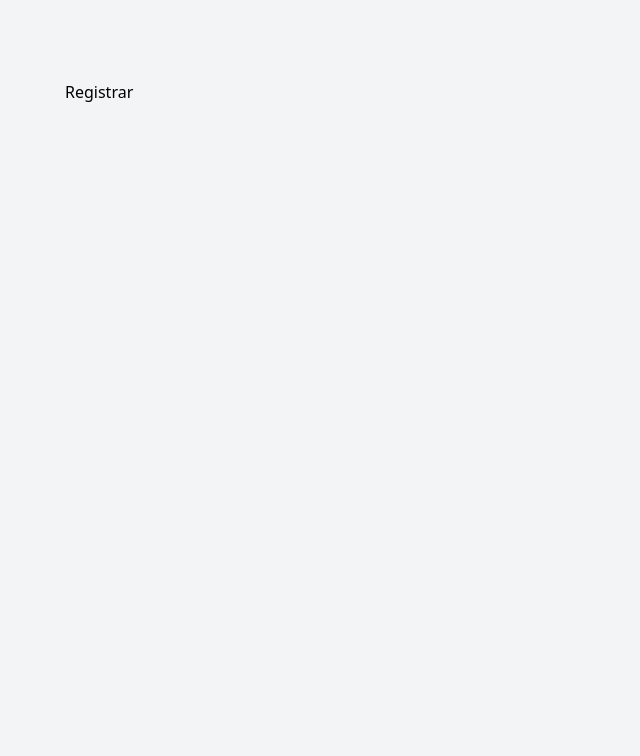
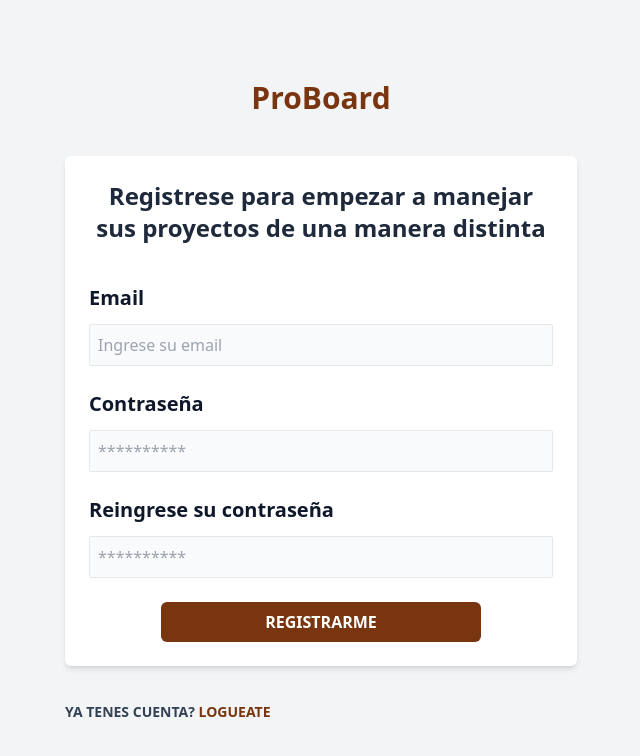
Before and after one commit to Enzo-cam/proboard, a React (Vite) app in the folder Frontend/: page /registrar in a window 1280 px wide. Shown: the top 756 px of the page, without its empty margins (319-959 px from the left). Built offline with nearby package versions, Linux system fonts and the light colour scheme.

Commit message:
Registrar component

```diff
--- a/Frontend/src/paginas/Registrar.jsx
+++ b/Frontend/src/paginas/Registrar.jsx
@@ -1,8 +1,49 @@
+import { Link } from "react-router-dom";
 
 const Registrar = () => {
   return (
-    <div>Registrar</div>
-  )
-}
+    <>
+      <h1 className="text-center text-amber-900 font-bold text-3xl">
+        ProBoard
+      </h1>
 
-export default Registrar
+
+      <form className="mt-10 mb-4 bg-white shadow-md rounded-md p-6 items-center max-sm:mx-6">
+      <h3 className="text-center mb-10 text-slate-800 font-bold text-2xl">Registrese para empezar a manejar sus proyectos de una manera distinta</h3>
+        <div className="mt-2 mb-6">
+          <label htmlFor="email" className="text-slate-900 text-xl font-bold block">Email</label>
+          <input type="email" id="email" placeholder="Ingrese su email" className="w-full mt-3 p-2 border rounded-sm bg-gray-50" />
+        </div>
+
+        <div className="my-6">
+          <label htmlFor="password" className="text-slate-900 text-xl font-bold block">Contraseña</label>
+          <input type="password" id="password" placeholder="**********" className="w-full mt-3 p-2 border rounded-sm bg-gray-50" />
+        </div>
+
+        <div className="my-6">
+          <label htmlFor="password2" className="text-slate-900 text-xl font-bold block">Reingrese su contraseña</label>
+          <input type="password" id="password2" placeholder="**********" className="w-full mt-3 p-2 border rounded-sm bg-gray-50" />
+        </div>
+
+        <div className="flex justify-center">
+          <input
+            type="submit"
+            value="Registrarme"
+            className="bg-amber-900 w-80 py-2 text-white uppercase font-bold rounded-md hover:cursor-pointer hover:bg-amber-950 transition-colors ease-linear"
+          />
+        </div>
+      </form>
+
+      <nav className="lg:flex">
+        <Link
+          to="/"
+          className="block text-center my-5 font-bold text-slate-700 uppercase text-sm"
+        >
+          Ya tenes cuenta? <span className="text-amber-900">Logueate</span>
+        </Link>
+      </nav>
+    </>
+  );
+};
+
+export default Registrar;
```
